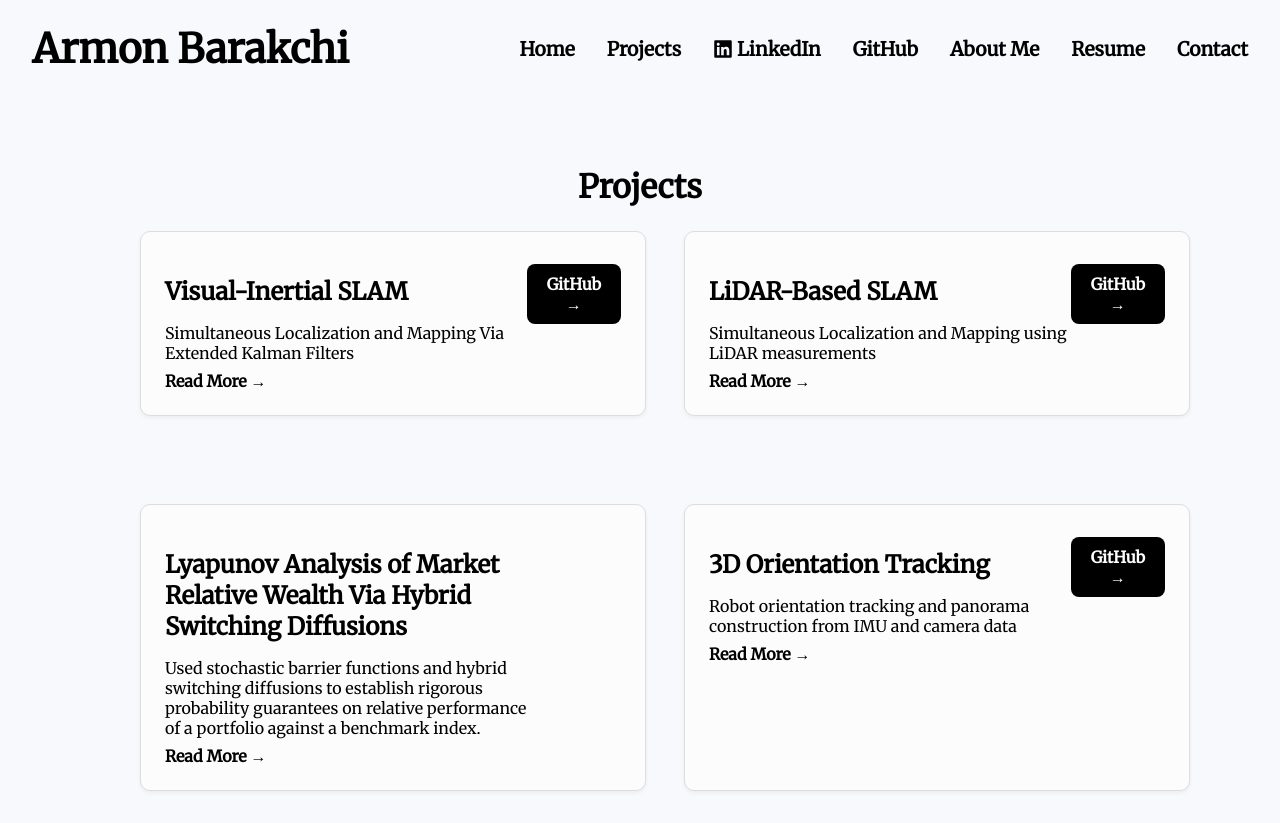
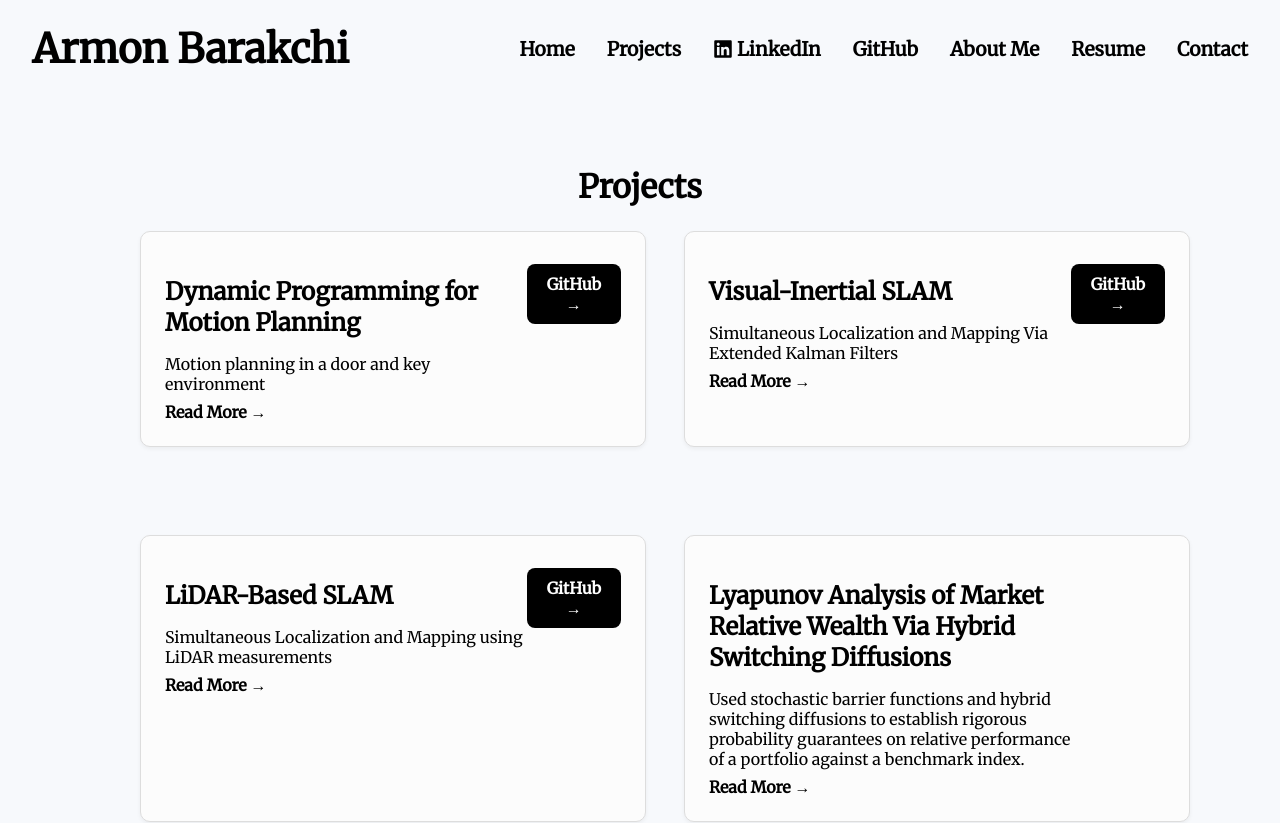
Before and after one commit to ArmonBarakchi/ArmonWebsite, a React (Create React App) app in the folder frontend/: page /projects in a window 1280 px wide. Shown: the top 823 px of the page. Built offline with nearby package versions, Linux system fonts and the light colour scheme.

Commit message:
new project

```diff
--- a/frontend/src/components/Projects.js
+++ b/frontend/src/components/Projects.js
@@ -8,6 +8,22 @@ const Projects = () => {
       <main className="projects-content">
         <h1>Projects</h1>
         <div className="project-list">
+
+          <div className="project-card">
+            <div className="project-info">
+              <h2>Dynamic Programming for Motion Planning</h2>
+              <p>Motion planning in a door and key environment</p>
+              <a className="read-more" href="/project/DynamicProgramming">Read More →</a>
+            </div>
+            <a
+                className="github-link"
+                href="https://github.com/ArmonBarakchi/Dynamic-Programming-for-Motion-Planning"
+                target="_blank"
+                rel="noopener noreferrer"
+            >
+              GitHub →
+            </a>
+          </div>
 
           <div className="project-card">
             <div className="project-info">
```
